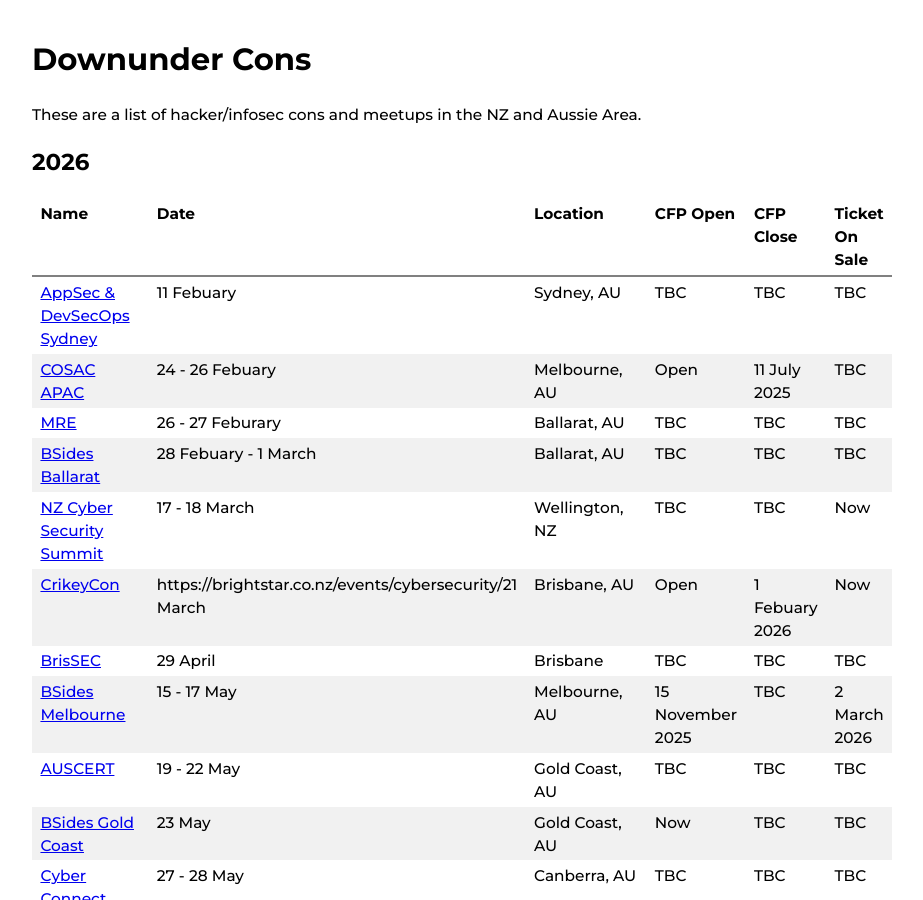
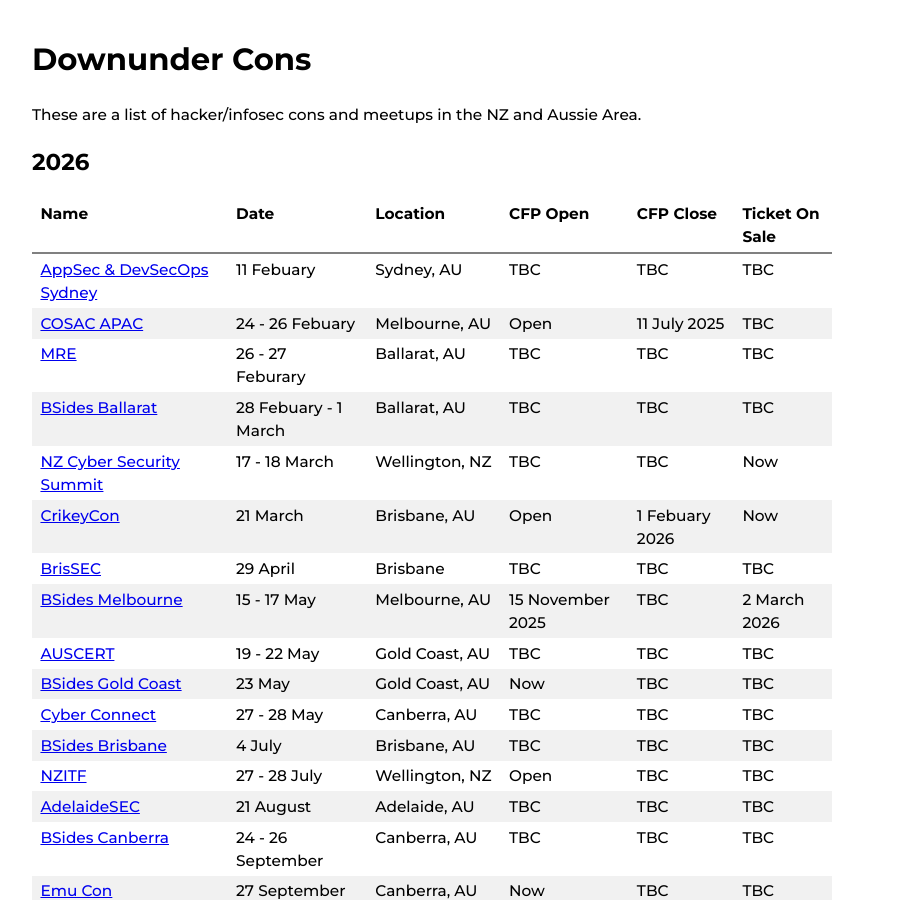
Before and after one commit to nzkarit/downundercons, a Jekyll site: the page built from index.markdown, in a window 1280 px wide and 900 px high. Shown: the whole window, without its empty margins (208-1131 px from the left). Built offline with Jekyll 4.4.1, drawn with Linux system fonts in a browser that asks for light colours; part of the change alters nothing that is shown.

Commit message:
Update index.markdown

```diff
--- a/index.markdown
+++ b/index.markdown
@@ -14,7 +14,7 @@ These are a list of hacker/infosec cons and meetups in the NZ and Aussie Area.
 | [MRE](https://federation.edu.au/icsl/icsl-conferences/mre-2026) | 26 - 27 Feburary | Ballarat, AU | TBC | TBC | TBC |
 | [BSides Ballarat](https://federation.edu.au/icsl/icsl-conferences/bsides-ballarat-2026) | 28 Febuary - 1 March | Ballarat, AU | TBC | TBC | TBC |
 | [NZ Cyber Security Summit](https://brightstar.co.nz/events/cybersecurity/) | 17 - 18 March | Wellington, NZ | TBC | TBC | Now |
-| [CrikeyCon](https://crikeycon.com/) | https://brightstar.co.nz/events/cybersecurity/21 March | Brisbane, AU | Open | 1 Febuary 2026 | Now |
+| [CrikeyCon](https://crikeycon.com/) | 21 March | Brisbane, AU | Open | 1 Febuary 2026 | Now |
 | [BrisSEC](https://aisasecuritydays.com.au/) | 29 April | Brisbane | TBC | TBC | TBC |
 | [BSides Melbourne](https://www.bsidesmelbourne.com/) | 15 - 17 May | Melbourne, AU | 15 November 2025 | TBC | 2 March 2026 |
 | [AUSCERT](https://conference.auscert.org.au/) | 19 - 22 May | Gold Coast, AU | TBC | TBC | TBC |
```
